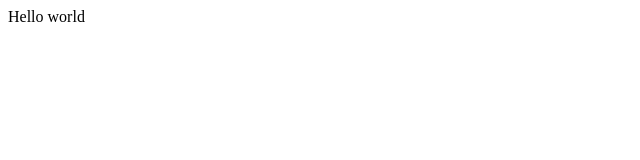
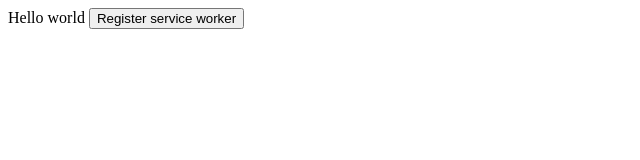
Before and after one commit to asakusuma/sw-clear-site-data, a website: page static/index.html in a window 1280 px wide. Shown: the whole page, without its empty margins (0-640 px from the left). Drawn offline with Linux system fonts and the light colour scheme.

Commit message:
Add register service worker button

```diff
--- a/static/index.html
+++ b/static/index.html
@@ -4,5 +4,6 @@
   </head>
   <body>
     Hello world
+    <button onclick="navigator.serviceWorker.register('sw.js')">Register service worker</button>
   </body>
 </html>
```
